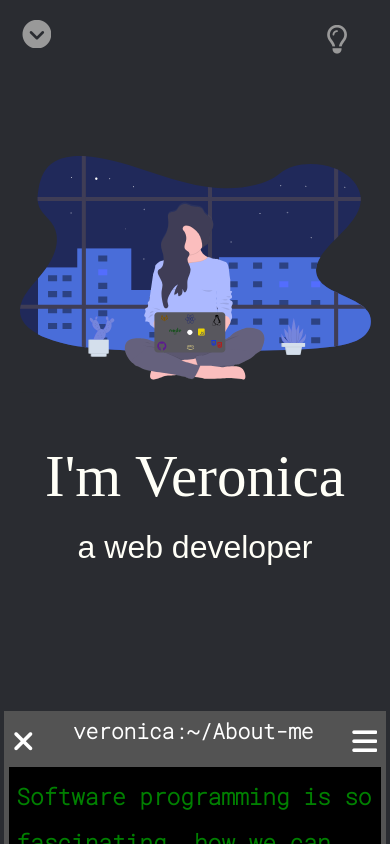
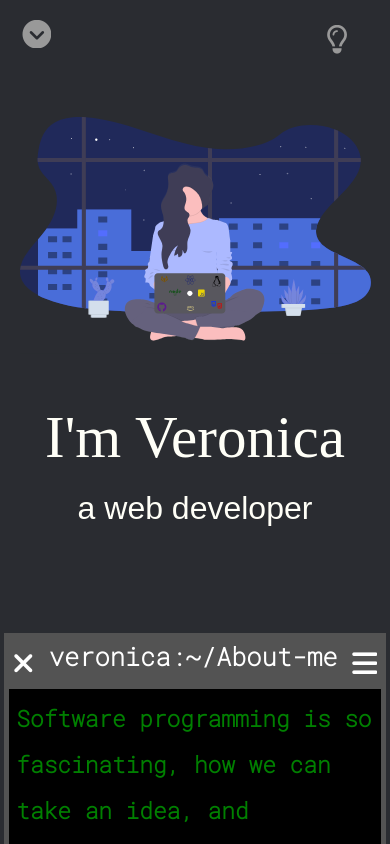
Before and after one commit to veroca88/portfolio-2.0, a React (Create React App) app: page / in a window 390 px wide. Shown: the top 844 px of the page. Built offline with nearby package versions, Linux system fonts and the light colour scheme; a web font is replaced by a local one.

Commit message:
Change margin svg

```diff
--- a/src/App.css
+++ b/src/App.css
@@ -234,11 +234,11 @@ a:link {
   }
 
   h3 {
-    font-size: 2.5vh;
+    /* font-size: 2.5vh; */
     margin: 0;
   }
   svg {
-    margin-top: 40%;
+    margin-top: 30%;
     margin-bottom: 10%;
     width: 90%;
   }
@@ -309,7 +309,7 @@ a:link {
 
   /*  about me ===== */
   .terminal {
-    margin: 35% 1%;
+    margin: 25% 1%;
   }
   .head {
     height: 6vh;
```
